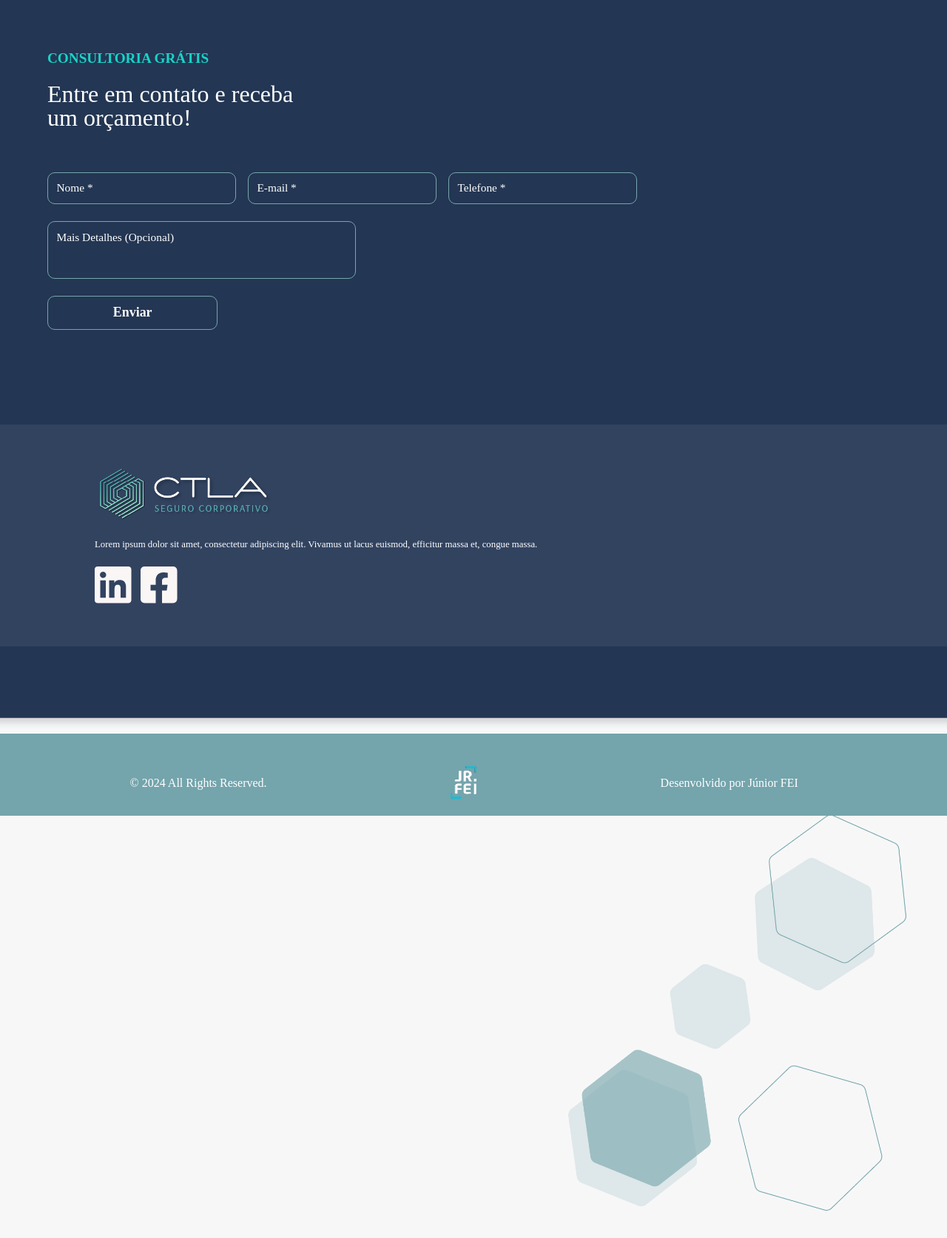
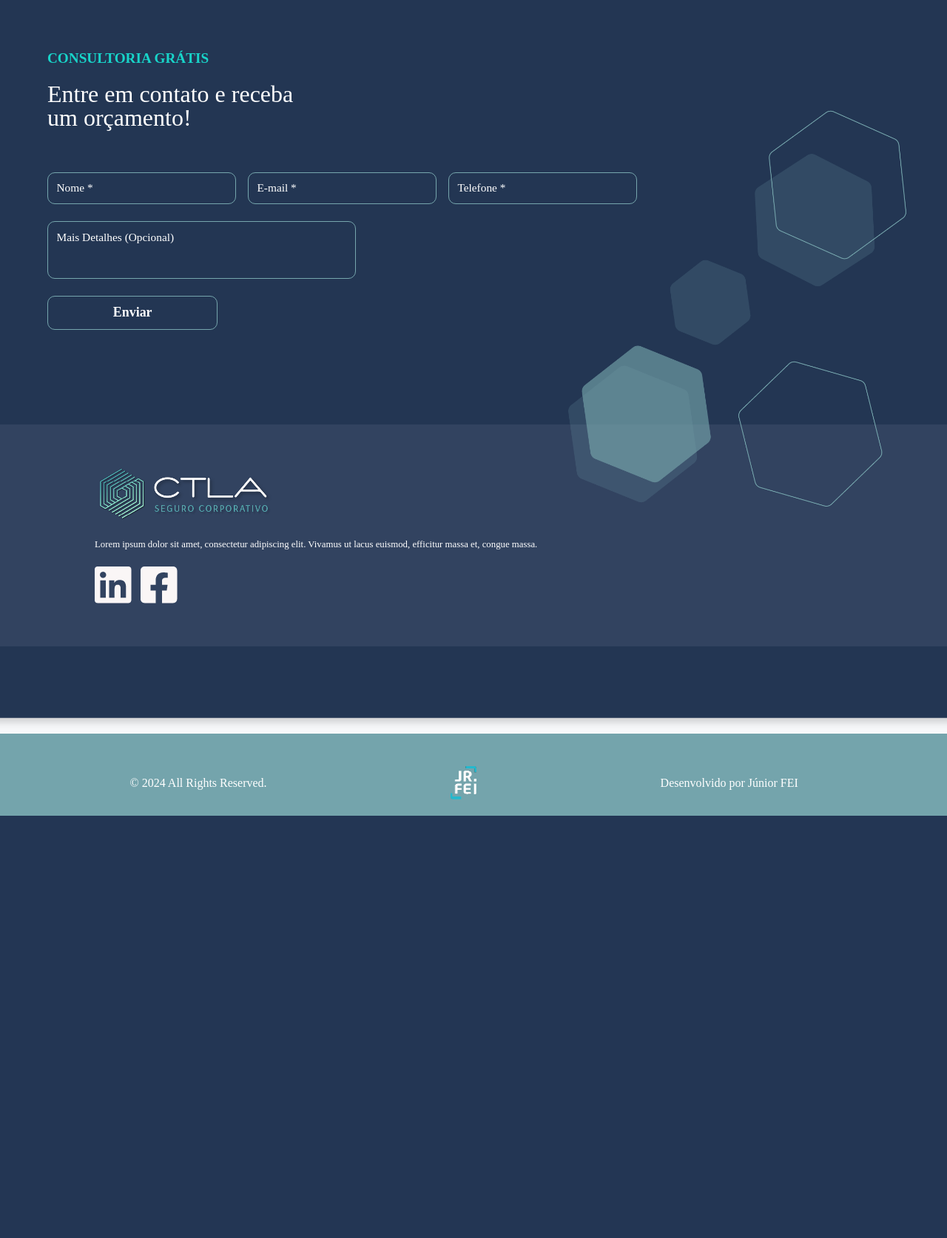
Before and after one commit to JrFEItito/Cautela, a PHP site: page /index.html in a window 1280 px wide. Shown: the part 3866-5540 px from the top of the page at 74% size. After the commit the page ends 4969 px from the top, so only its background shows below. Run offline with PHP 8.4, Linux system fonts and the light colour scheme; some web fonts are replaced.

Commit message:
updata1.0

```diff
--- a/style/index.css
+++ b/style/index.css
@@ -2,6 +2,9 @@
 
 body{
     background-color: #f7f7f7;
+    margin: 0;
+    padding: 0;
+    overflow-x: hidden;
 }
 
 #cabecalho{
@@ -711,7 +714,7 @@ main{
 #img-contato{
     width: 42%;
     position: absolute;
-    top: 617%;
+    top: 498%;
     left: 57%;
     z-index: 999;
 }
```
Also changed, not shown: Portal/Login/protect.php (+4 -7 lines).
